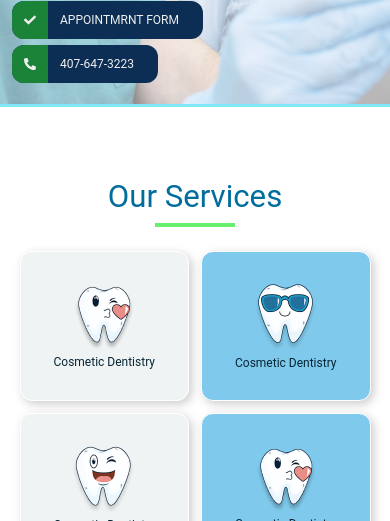
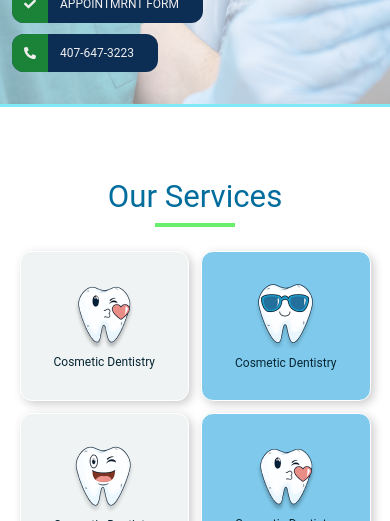
Before and after one commit to sagarsurendhrababu/HTML-FayHu-, a plain HTML site: page index.html in a window 390 px wide. Shown: the part 579-1100 px from the top of the page. Drawn offline with Linux system fonts and the light colour scheme.

Commit message:
css updated

```diff
--- a/css/custom.css
+++ b/css/custom.css
@@ -73,4 +73,5 @@
     #Testimo li,#WeHelp ul>li{width:100%; }
     .footerCopyNav>a{padding: 0 .5rem;}
     #footerNav>div div{margin-bottom:5%;}
+    .bannerBtn>a{margin-bottom: 3%;}
 }
--- a/index.html
+++ b/index.html
@@ -36,8 +36,8 @@
                 <div class="col8 sm4 md8">
                     <h2 class="col12 sm4 md8 mf mb c7t">We are happy to being your Family Dentistry</h2>
                     <h6 class="col12 sm4 md8 c7t mf mb">We are dedicated to providing the highest quality of dental care to our patients.Through excellence in dentistry and quality in relationships</h6>
-                    <div class="col12 sm4 md8 mt2 flexLC sflexDCL">
-                        <a href="#" class="c3b bn br c7t flexLC mb"><i class="fas fa-check"></i> APPOINTMRNT FORM</a>
+                    <div class="col12 sm4 md8 mt2 flexLC sflexDCL bannerBtn">
+                        <a href="#" class="c3b bn br c7t flexLC"><i class="fas fa-check"></i> APPOINTMRNT FORM</a>
                         <a href="#" class="c3b bn br c7t flexLC"><i class="fas fa-phone-alt"></i> 407-647-3223</a>
                     </div>
                 </div>
```
